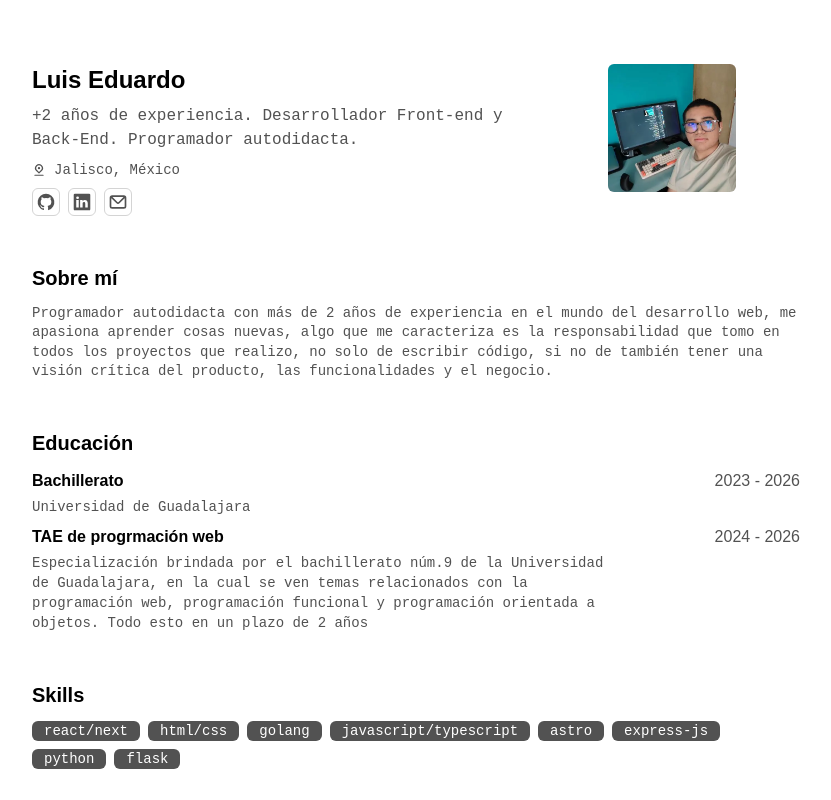
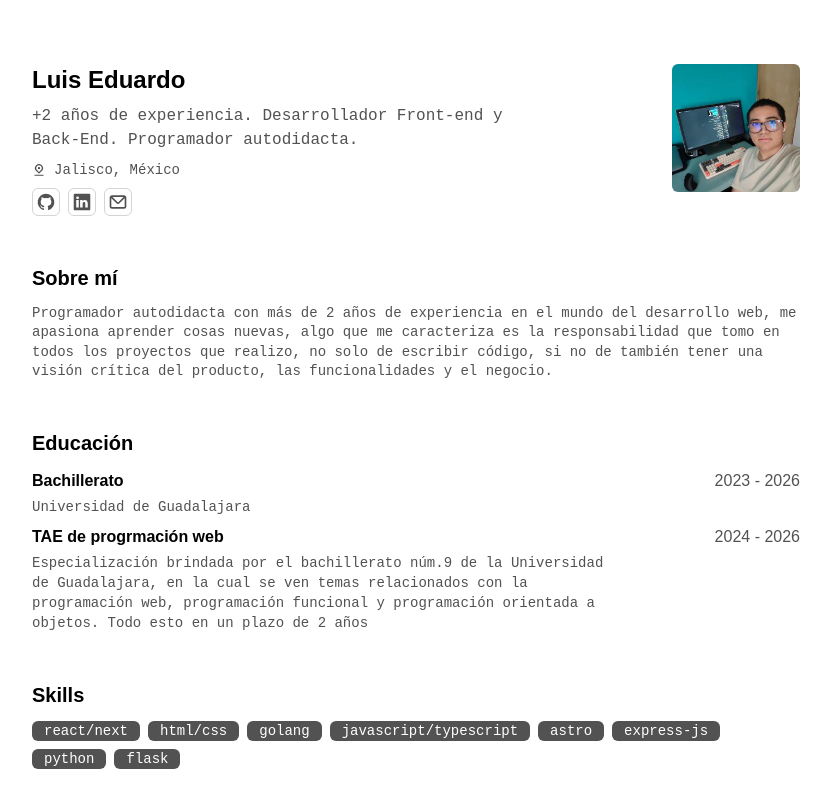
Before and after one commit to LUISEDOCCOR/mini-portafolio, an Astro site: page / in a window 1280 px wide. Shown: the top 800 px of the page, without its empty margins (224-1055 px from the left). Built offline with nearby package versions, Linux system fonts and the light colour scheme; Astro itself is replaced by a stand-in of ours.

Commit message:
fix: profile image

```diff
--- a/src/pages/index.astro
+++ b/src/pages/index.astro
@@ -52,7 +52,7 @@ const posts = await Astro.glob("../pages/blog/*.md");
         </Link>
       </article>
     </section>
-    <section class="hidden justify-center xl:flex xl:w-1/3">
+    <section class="hidden justify-end xl:flex xl:w-1/3">
       <img
         class="h-32 w-32 rounded-md object-cover object-center"
         src="/profile.webp"
```
